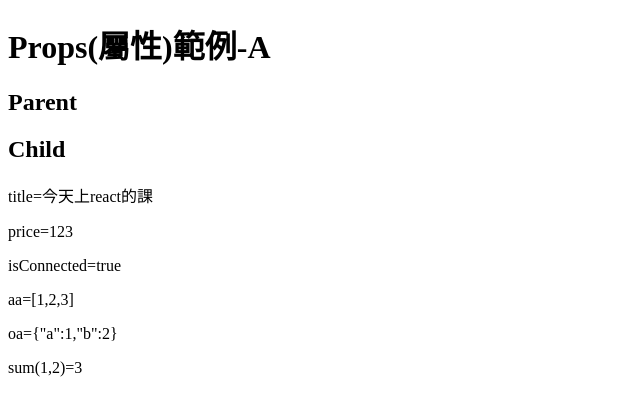
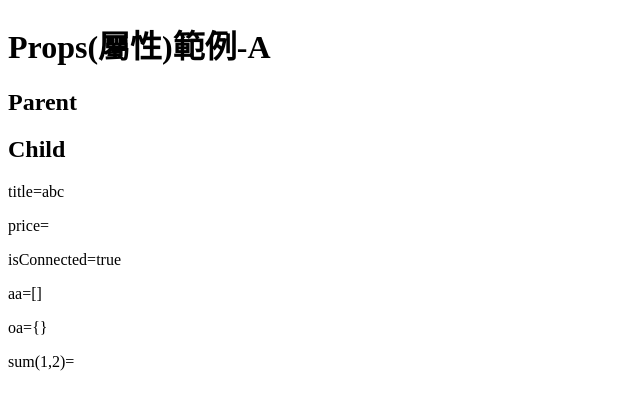
Before and after one commit to XiaoYun3893z/next-base, a Next.js app: page /cs-0418/props-a in a window 1280 px wide. Shown: the top 416 px of the page, without its empty margins (0-640 px from the left). Built offline with nearby package versions, Linux system fonts and the light colour scheme.

Commit message:
props屬性範例-A-屬性類型檢查

```diff
--- a/components/props-a/child.js
+++ b/components/props-a/child.js
@@ -1,16 +1,34 @@
 import React from 'react'
+import PropTypes from 'prop-types'
 
-export default function Child(props) {
-  console.log(props)
+// 子女元件可以從函式的傳入參數得到父母傳給它的值
+// props必定是一個物件
+// 在傳入參數中解構提取所有的屬性成為變數
+export default function Child({
+  title = 'hello', // 這裡可以再使用預設值的寫法，作為預設屬性值
+  price = 0,
+  isConnected = false,
+  aa = [],
+  oa = {},
+  sum = () => {},
+}) {
+  // console.log(props)
   return (
     <>
       <h2>Child</h2>
-      <p>title={props.title}</p>
-      <p>price={props.price}</p>
-      <p>isConnected={props.isConnected ? 'true' : 'false'}</p>
-      <p>aa={JSON.stringify(props.aa)}</p>
-      <p>oa={JSON.stringify(props.oa)}</p>
-      <p>sum(1,2)={props.sum(1, 2)}</p>
+      <p>title={title}</p>
+      <p>price={price}</p>
+      <p>isConnected={isConnected ? 'true' : 'false'}</p>
+      <p>aa={JSON.stringify(aa)}</p>
+      <p>oa={JSON.stringify(oa)}</p>
+      <p>sum(1,2)={sum(1, 2)}</p>
     </>
   )
 }
+
+//  設定屬性的限制類型或是必填
+Child.propTypes = {
+  title: PropTypes.string.isRequired,
+  price: PropTypes.number,
+  isConnected: PropTypes.bool,
+}
--- a/components/props-a/parent.js
+++ b/components/props-a/parent.js
@@ -7,14 +7,15 @@
       <h2>Parent</h2>
       {/* 誰render誰(父母元件render子女元件) */}
       {/* 父母元件可以用類似HTML給定屬性方式，傳遞各種類型的值給子女元件 */}
-      <Child
+      {/* <Child
         title="今天上react的課"
         price={123}
         isConnected={true}
         aa={[1, 2, 3]}
         oa={{ a: 1, b: 2 }}
         sum={(x, y) => x + y}
-      />
+      /> */}
+      <Child title="abc" price={true} isConnected="hello" />
     </>
   )
 }
```
